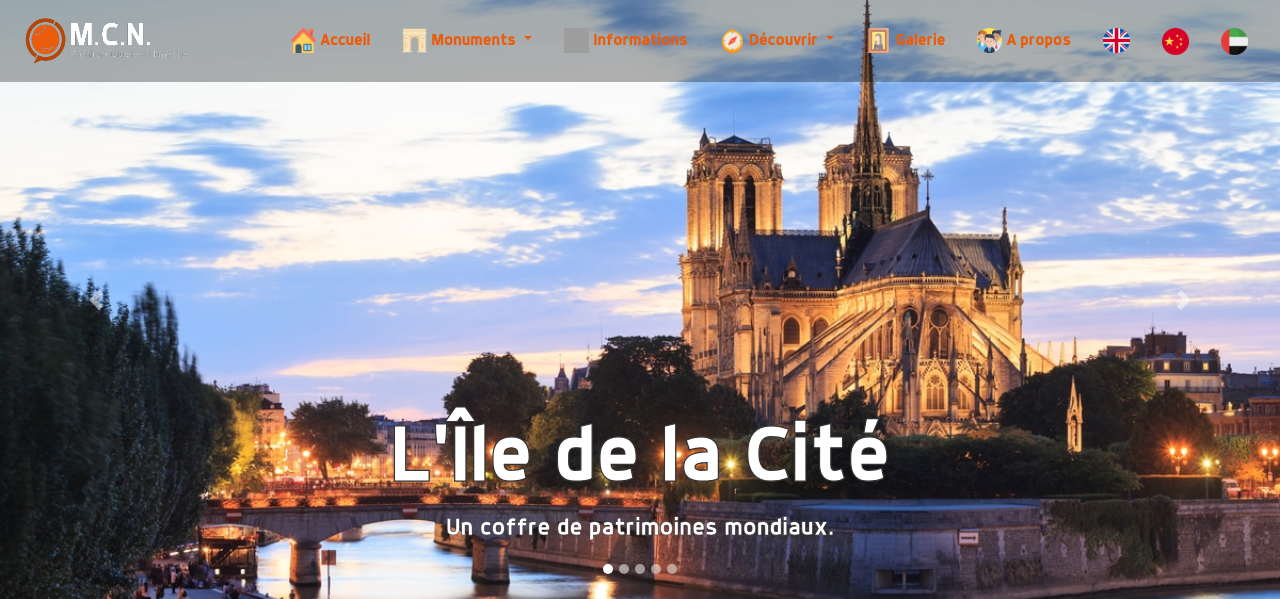
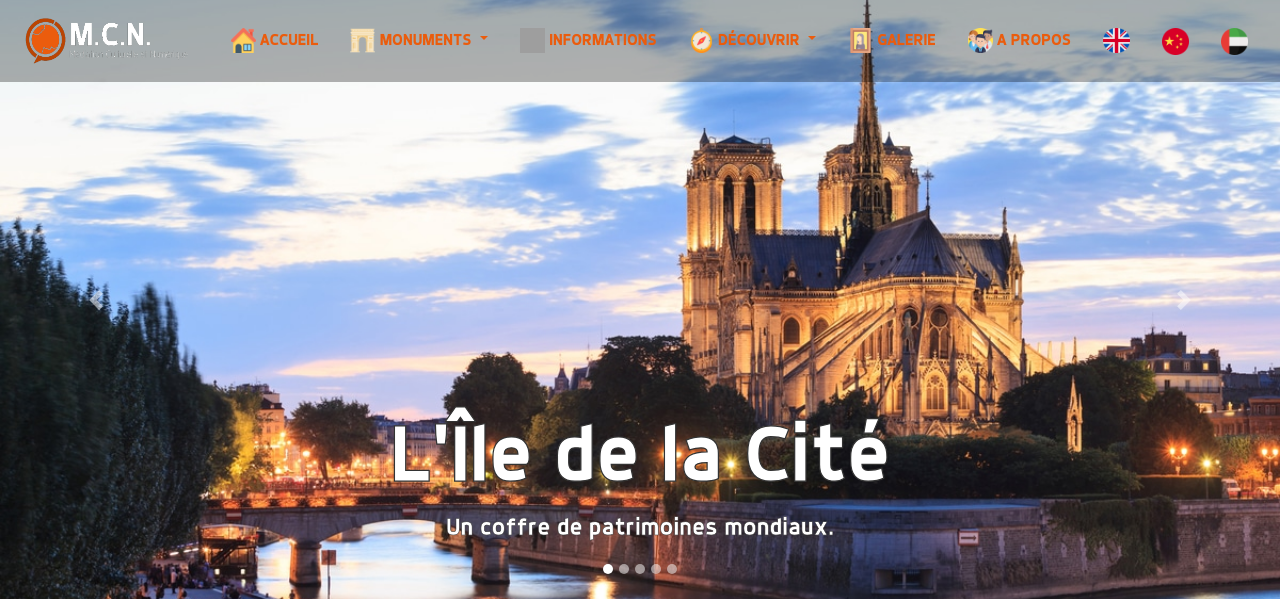
Before and after one commit to Berachem/IledelaCite_Unesco, a PHP site: page / in a window 1280 px wide. Shown: the top 599 px of the page. Run offline with PHP 8.4, Linux system fonts and the light colour scheme; some libraries are stand-ins or nearby versions; grey boxes are pictures that could not be loaded.

Commit message:
majuscules

```diff
--- a/css/Decouvrir.css
+++ b/css/Decouvrir.css
@@ -83,6 +83,7 @@ body{
     display: block;
     text-decoration: none;
     color: #ea5c0d;
+    text-transform: uppercase;
     padding: 1rem;
 }
 
--- a/css/a_propos.css
+++ b/css/a_propos.css
@@ -76,6 +76,7 @@ body{
     display: block;
     text-decoration: none;
     color: #ea5c0d;
+    text-transform: uppercase;
     padding: 1rem;
 }
 
--- a/css/style.css
+++ b/css/style.css
@@ -83,6 +83,7 @@ BARRE DE NAVIGATION
     display: block;
     text-decoration: none;
     color: #ea5c0d;
+    text-transform: uppercase;
     padding: 1rem;
 }
 
```
